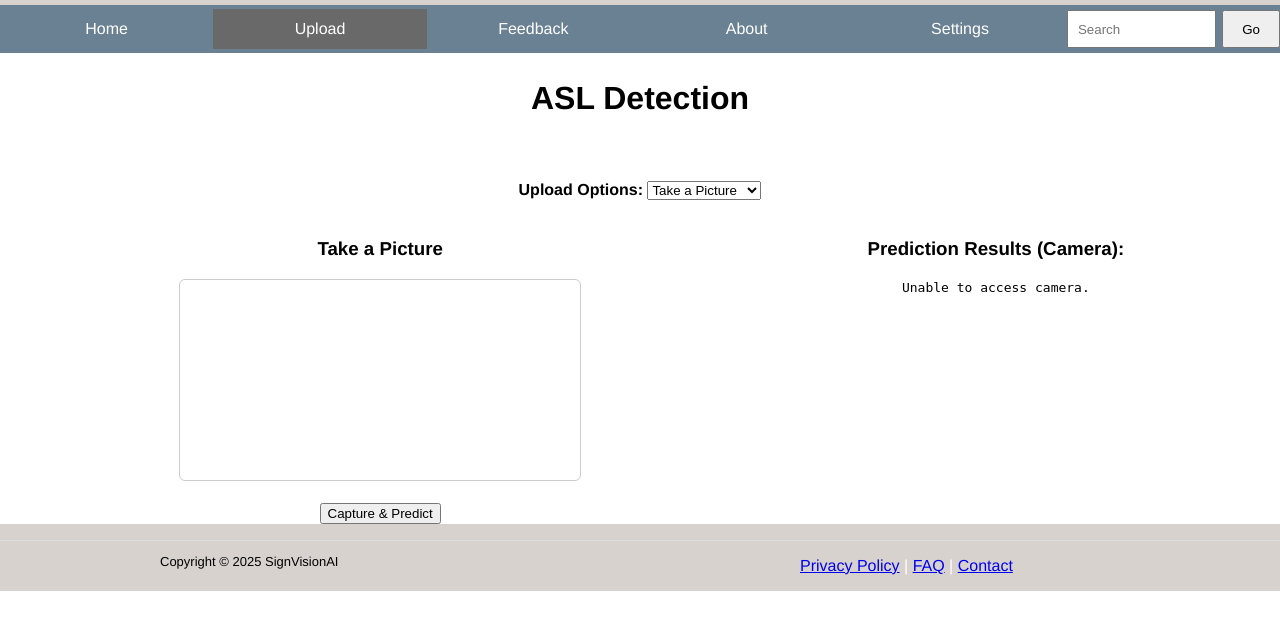
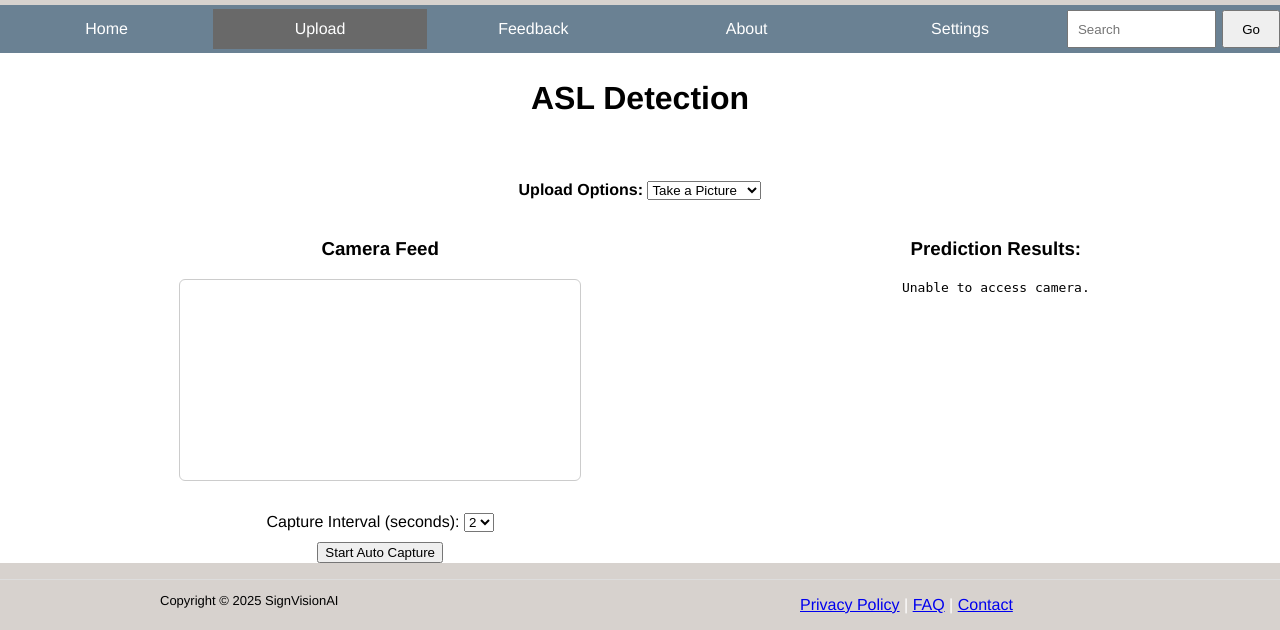
Before and after one commit to r20019xx/GestureFrame, a Django app: page /upload/ in a window 1280 px wide. Shown: the part 236-866 px from the top of the page. Before the commit the page ends 827 px from the top, so only its background shows below. Run offline with Django 5.2, Linux system fonts and the light colour scheme.

Commit message:
Add: autoCapturing for upload.html & modify result format.

```diff
--- a/api/views.py
+++ b/api/views.py
@@ -41,9 +41,9 @@
             for *box, conf, cls in detections:
                 x1, y1, x2, y2 = map(int, box)
                 class_name = model.names[int(cls)].strip("?")
-                label = f"{class_name}: {conf:.2f}"
+                # label = f"{class_name}: {conf:.2f}"
                 output.append({
-                    "label": label,
+                    "label": class_name,
                     "x1": x1,  # box coordinates x1, y1, x2, y2
                     "y1": y1,
                     "x2": x2,
--- a/page/static/js/feedback.js
+++ b/page/static/js/feedback.js
@@ -1,10 +1,10 @@
-$(document).ready(function() {
+$(document).ready(function () {
     addComment();
 });
 
 // adds comment to db and refreshes page without reloading
-function addComment(){
-    $('button#comment-button').on("click", function(event) {
+function addComment() {
+    $('button#comment-button').off("click").on("click", function (event) {
         console.log("clicked")
         var ajax_url = $(this).attr('data-ajax-url');
         var commentText = $('#comment-text').val();
@@ -22,7 +22,7 @@
             type: "POST",
 
             // The type of data we expect back
-            dataType : "json",
+            dataType: "json",
 
             headers: {'X-CSRFToken': csrftoken},
 
@@ -30,14 +30,14 @@
         })
             // Code to run if the request succeeds (is done);
             // The response is passed to the function
-        .done(function( json ) {
-             if(json.success === 'success') {
+            .done(function (json) {
+                if (json.success === 'success') {
                     var logInMessage = $('<p class="log-in-message">Successfully added comment</p>');
-                $(logInMessage).appendTo($(this).parent().parent().parent()).fadeOut(700, function(){
+                    $(logInMessage).appendTo($(this).parent().parent().parent()).fadeOut(700, function () {
                         $(this).remove();
                     });
                     $('#comments-list').empty(); // Clear the existing comments
-                $.each(json.comments.commentsList, function(index, i) {
+                    $.each(json.comments.commentsList, function (index, i) {
                         $('#comments-list').append(`
                         <li>
                             <img src='/static/img/personIcon.png'  alt='PersonIcon'>
@@ -53,11 +53,11 @@
             })
             // Code to run if the request fails; the raw request and
             // status codes are passed to the function
-        .fail(function( xhr, status, errorThrown ) {
-        alert( "Sorry, there was a problem!" );
+            .fail(function (xhr, status, errorThrown) {
+                alert("Sorry, there was a problem!");
             })
             // Code to run regardless of success or failure;
-        .always(function( xhr, status ) {
+            .always(function (xhr, status) {
                 // alert( "The request is complete!" );
             });
     });
@@ -79,4 +79,5 @@
     }
     return cookieValue;
 }
+
 const csrftoken = getCookie('csrftoken');
--- a/page/static/js/script.js
+++ b/page/static/js/script.js
@@ -30,10 +30,8 @@
 }
 
 // DOM = Document object Model
-document.addEventListener("DOMContentLoaded", function () {
+document.addEventListener('DOMContentLoaded', function () {
     console.log("JavaScript loaded");
-
-    addComment();
 
     // Apply stored theme preference if it exists
     const storedTheme = localStorage.getItem("theme");
@@ -45,7 +43,6 @@
 
     const upload_image_button = document.getElementById("upload_image_button");
     const file_input = document.getElementById("ASL_image");
-    const capture_image_button = document.getElementById("capture_image_button");
     const video = document.getElementById("camera");
     const canvas = document.getElementById("snapshot");
     const camera_results = document.getElementById("camera_results");
@@ -53,9 +50,11 @@
     const methodSelector = document.getElementById("methodSelector");
     const cameraSection = document.getElementById("camera-section");
     const uploadSection = document.getElementById("upload-section");
+    const toggleButton = document.getElementById('toggleAutoCapture');
 
-    // Covers functionality to take and upload photos to guess ASL sign located on the "Upload" page of website
-    // Force default display
+    let autoCaptureInterval;
+    let isAutoCapturing = false;
+
     cameraSection.style.display = "block";
     uploadSection.style.display = "none";
 
@@ -101,7 +100,7 @@
             .then((data) => {
                 if (data.predictions && data.predictions.length > 0) {
                     const formatted = data.predictions
-                        .map((p) => `${p.label} @ (${p.x1}, ${p.y1}) → (${p.x2}, ${p.y2})`)
+                        .map((p) => `${p.label} : ${(p.confidence * 100).toFixed(0)}% chance.`)
                         .join("\n");
                     resultsTarget.textContent = formatted;
                 } else {
@@ -125,15 +124,47 @@
         sendToBackend(file, file.name, upload_results);
     });
 
-    // Webcam Snapshot
-    capture_image_button.addEventListener("click", function () {
-        canvas.width = video.videoWidth;
-        canvas.height = video.videoHeight;
-        const ctx = canvas.getContext("2d");
-        ctx.drawImage(video, 0, 0, canvas.width, canvas.height);
+    // Auto capture functionality
+    toggleButton.addEventListener('click', function () {
+        if (!isAutoCapturing) {
+            startAutoCapture();
+            toggleButton.textContent = 'Stop Auto Capture';
+            toggleButton.style.backgroundColor = '#ff4444';
+        } else {
+            stopAutoCapture();
+            toggleButton.textContent = 'Start Auto Capture';
+            toggleButton.style.backgroundColor = '';
+        }
+    });
 
-        canvas.toBlob((image) => {
-            sendToBackend(image, "capture.jpg", camera_results);
-        }, "image/jpeg");
+    function startAutoCapture() {
+        isAutoCapturing = true;
+        const interval = document.getElementById('captureInterval').value * 1000;
+
+        autoCaptureInterval = setInterval(() => {
+            canvas.width = video.videoWidth;
+            canvas.height = video.videoHeight;
+            const ctx = canvas.getContext('2d');
+            ctx.drawImage(video, 0, 0, canvas.width, canvas.height);
+
+            canvas.toBlob((image) => {
+                sendToBackend(image, "auto-capture.jpg", camera_results);
+            }, "image/jpeg");
+        }, interval);
+    }
+
+    function stopAutoCapture() {
+        if (isAutoCapturing) {
+            isAutoCapturing = false;
+            clearInterval(autoCaptureInterval);
+        }
+    }
+
+    // Cleanup on page unload
+    window.addEventListener('beforeunload', function () {
+        stopAutoCapture();
+        if (video.srcObject) {
+            video.srcObject.getTracks().forEach(track => track.stop());
+        }
     });
 });
--- a/templates/page/page_story/upload.html
+++ b/templates/page/page_story/upload.html
@@ -21,28 +21,35 @@
 
     <!-- Use the camera to upload a photo -->
     <div id="camera-section" style="flex: 1; margin-left: 1in;">
-        <!-- Flex container dividing into left and right columns -->
         <div class="camera-flex-container" style="display: flex; justify-content: space-between;">
-            <!-- Left half: Take a Picture, video feed, and Capture & Predict button -->
             <div class="camera-left" style="width: 48%; text-align: center;">
-                <h3>Take a Picture</h3>
-                <video id="camera" autoplay playsinline width="400" style="max-width: 100%; border: 1px solid #ccc; border-radius: 6px;"></video>
+                <h3>Camera Feed</h3>
+                <video id="camera" autoplay playsinline width="400"
+                       style="max-width: 100%; border: 1px solid #ccc; border-radius: 6px;"></video>
                 <canvas id="snapshot" style="display: none;"></canvas>
                 <br><br>
-                <button id="capture_image_button" class="my-button">Capture & Predict</button>
+                <div style="margin: 10px 0;">
+                    <label for="captureInterval">Capture Interval (seconds):</label>
+                    <select id="captureInterval">
+                        <option value="1">1</option>
+                        <option value="2" selected>2</option>
+                        <option value="5">5</option>
+                    </select>
+                </div>
+                <button id="toggleAutoCapture" class="my-button">Start Auto Capture</button>
             </div>
-            <!-- Right half: Prediction Results header and the results -->
             <div class="camera-right" style="width: 48%; text-align: center;">
-                <h3>Prediction Results (Camera):</h3>
+                <h3>Prediction Results:</h3>
                 <pre id="camera_results" style="margin-top: 20px;">No results yet.</pre>
             </div>
         </div>
     </div>
 
+
     <!-- Upload a photo file -->
     <div id="upload-section" style="display: none; flex: 1; text-align: center;">
         <h3>Upload a Photo</h3>
-        <input type="file" id="ASL_image" accept="image/*" />
+        <input type="file" id="ASL_image" accept="image/*"/>
         <br><br>
         <button id="upload_image_button">Upload Image</button>
 
```
Lines whose indentation alone changed are shown as unchanged.
